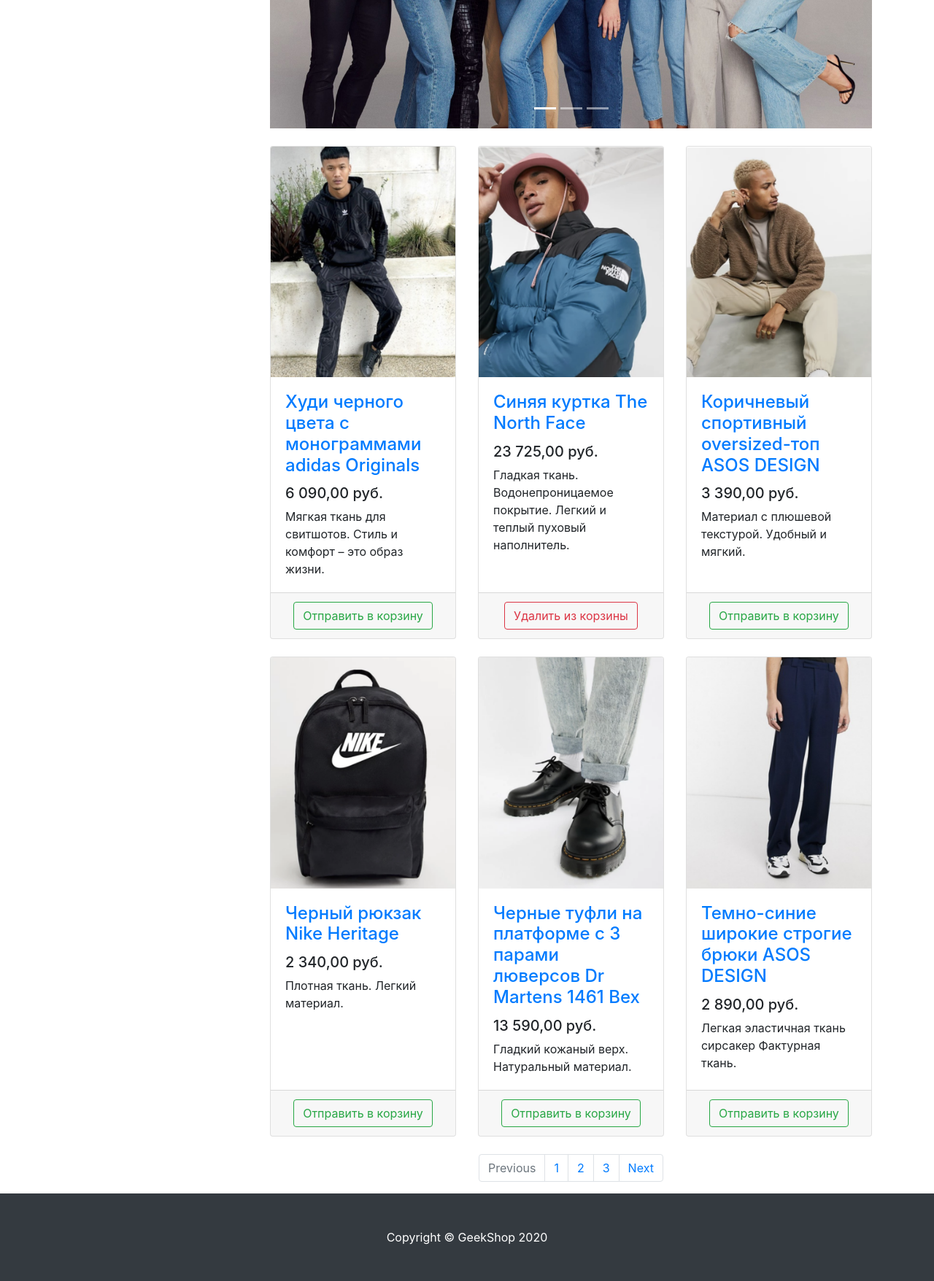
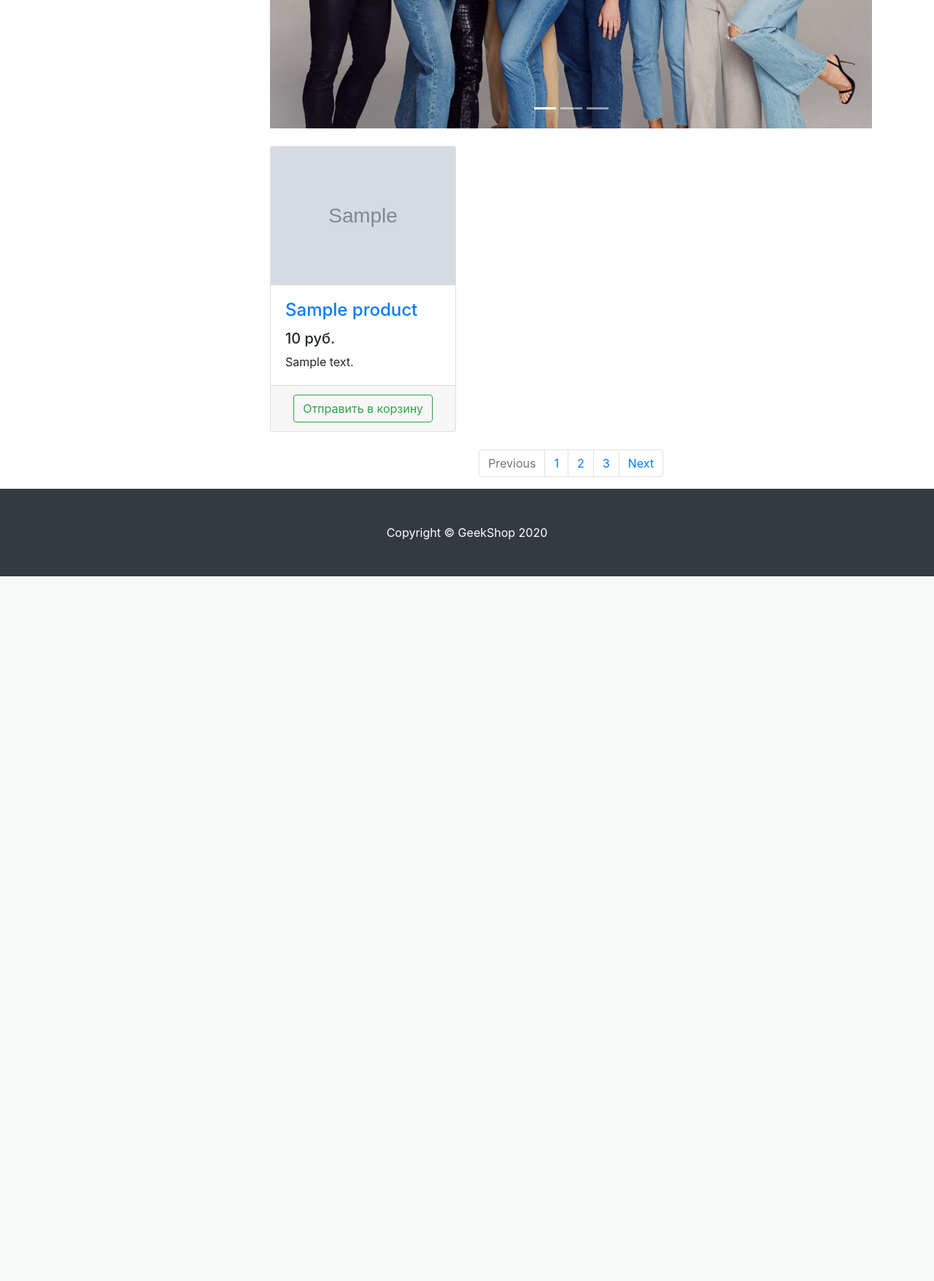
Before and after one commit to mrDonald009/Geekshop, a Django app: template mainapp/templates/mainapp/products.html in a window 1280 px wide. Shown: the part 399-2155 px from the top of the page at 73% size. After the commit the page ends 1189 px from the top, so only its background shows below. Run offline with Django 3.2, Linux system fonts and the light colour scheme; the template is opened without the code that fills it: most values are stand-ins (such as "Sample title", 1, 10 or a date in 2020); grey boxes marked "Sample" are stand-in pictures; some libraries are stand-ins or nearby versions.

Commit message:
add_context_in_products

```diff
--- a/mainapp/templates/mainapp/products.html
+++ b/mainapp/templates/mainapp/products.html
@@ -81,7 +81,7 @@
                         <img class="d-block img-fluid" src="{% static 'vendor/img/slides/slide-2.jpg' %}" alt="Second slide">
                     </div>
                     <div class="carousel-item">
-                        <img class="d-block img-fluid" src="{% static 'vendor/img/slides/slide-3.jpg' %}" alt="Third slide">
+                        <img class="d-block img-fluid" src="{% static 'vendor/img/slides/slide-3.jpg' %}/static/vendor/img/slides/slide-3.jpg" alt="Third slide">
                     </div>
                 </div>
                 <a class="carousel-control-prev" href="#carouselExampleIndicators" role="button" data-slide="prev">
@@ -95,128 +95,27 @@
             </div>
 
             <div class="row">
-
-                <div class="col-lg-4 col-md-6 mb-4">
+                {% for product in products %}
+                    <div class="col-lg-4 col-md-6 mb-4">
                     <div class="card h-100">
                         <a href="#">
                             <img class="card-img-top"
-                                 src="{% static 'vendor/img/products/Adidas-hoodie.png' %}"
+                                 src="{% static product.img %}"
                                  alt="">
                         </a>
                         <div class="card-body">
                             <h4 class="card-title">
-                                <a href="#">Худи черного цвета с монограммами adidas Originals</a>
+                                <a href="#">{{ product.name }}</a>
                             </h4>
-                            <h5>6 090,00 руб.</h5>
-                            <p class="card-text">Мягкая ткань для свитшотов. Стиль и комфорт – это образ жизни.</p>
+                            <h5>{{ product.price }} руб.</h5>
+                            <p class="card-text">{{ product.description }}</p>
                         </div>
                         <div class="card-footer text-center">
                             <button type="button" class="btn btn-outline-success">Отправить в корзину</button>
                         </div>
                     </div>
-                </div>
-
-                <div class="col-lg-4 col-md-6 mb-4">
-                    <div class="card h-100">
-                        <a href="#">
-                            <img class="card-img-top"
-                                 src="{% static 'vendor/img/products/Blue-jacket-The-North-Face.png' %}" alt="">
-                        </a>
-                        <div class="card-body">
-                            <h4 class="card-title">
-                                <a href="#">Синяя куртка The North Face</a>
-                            </h4>
-                            <h5>23 725,00 руб.</h5>
-                            <p class="card-text">
-                                Гладкая ткань. Водонепроницаемое покрытие. Легкий и теплый пуховый наполнитель.
-                            </p>
-                        </div>
-                        <div class="card-footer text-center">
-                            <button type="button" class="btn btn-outline-danger">Удалить из корзины</button>
-                        </div>
                     </div>
-                </div>
-
-                <div class="col-lg-4 col-md-6 mb-4">
-                    <div class="card h-100">
-                        <a href="#">
-                            <img class="card-img-top"
-                                 src="{% static 'vendor/img/products/Brown-sports-oversized-top-ASOS-DESIGN.png' %}"
-                                 alt="">
-                        </a>
-                        <div class="card-body">
-                            <h4 class="card-title">
-                                <a href="#">Коричневый спортивный oversized-топ ASOS DESIGN</a>
-                            </h4>
-                            <h5>3 390,00 руб.</h5>
-                            <p class="card-text">Материал с плюшевой текстурой. Удобный и мягкий.</p>
-                        </div>
-                        <div class="card-footer text-center">
-                            <button type="button" class="btn btn-outline-success">Отправить в корзину</button>
-                        </div>
-                    </div>
-                </div>
-
-                <div class="col-lg-4 col-md-6 mb-4">
-                    <div class="card h-100">
-                        <a href="#">
-                            <img class="card-img-top"
-                                 src="{% static 'vendor/img/products/Black-Nike-Heritage-backpack.png' %}"
-                                 alt="">
-                        </a>
-                        <div class="card-body">
-                            <h4 class="card-title">
-                                <a href="#">Черный рюкзак Nike Heritage</a>
-                            </h4>
-                            <h5>2 340,00 руб.</h5>
-                            <p class="card-text">Плотная ткань. Легкий материал.</p>
-                        </div>
-                        <div class="card-footer text-center">
-                            <button type="button" class="btn btn-outline-success">Отправить в корзину</button>
-                        </div>
-                    </div>
-                </div>
-
-                <div class="col-lg-4 col-md-6 mb-4">
-                    <div class="card h-100">
-                        <a href="#">
-                            <img class="card-img-top"
-                                 src="{% static 'vendor/img/products/Black-Dr-Martens-shoes.png' %}"
-                                 alt="">
-                        </a>
-                        <div class="card-body">
-                            <h4 class="card-title">
-                                <a href="#">Черные туфли на платформе с 3 парами люверсов Dr Martens 1461 Bex</a>
-                            </h4>
-                            <h5>13 590,00 руб.</h5>
-                            <p class="card-text">Гладкий кожаный верх. Натуральный материал.</p>
-                        </div>
-                        <div class="card-footer text-center">
-                            <button type="button" class="btn btn-outline-success">Отправить в корзину</button>
-                        </div>
-                    </div>
-                </div>
-
-                <div class="col-lg-4 col-md-6 mb-4">
-                    <div class="card h-100">
-                        <a href="#">
-                            <img class="card-img-top"
-                                 src="{% static 'vendor/img/products/Dark-blue-wide-leg-ASOs-DESIGN-trousers.png' %}"
-                                 alt="">
-                        </a>
-                        <div class="card-body">
-                            <h4 class="card-title">
-                                <a href="#">Темно-синие широкие строгие брюки ASOS DESIGN</a>
-                            </h4>
-                            <h5>2 890,00 руб.</h5>
-                            <p class="card-text">Легкая эластичная ткань сирсакер Фактурная ткань.</p>
-                        </div>
-                        <div class="card-footer text-center">
-                            <button type="button" class="btn btn-outline-success">Отправить в корзину</button>
-                        </div>
-                    </div>
-                </div>
-
+                {% endfor %}
             </div>
 
             <nav aria-label="Page navigation example">
@@ -249,11 +148,11 @@
 </footer>
 
 <!-- Bootstrap core JavaScript -->
-<script src="{% static 'vendor/jquery/jquery.min.js' %}"></script>
-<script src="{% static 'vendor/bootstrap/js/bootstrap.bundle.min.js' %}"></script>
+<script src="/static/vendor/jquery/jquery.min.js"></script>
+<script src="/static/vendor/bootstrap/js/bootstrap.bundle.min.js"></script>
 
 <!-- FontAwesome script -->
-<script src="{% static 'vendor/fontawesome/fontawesome-icons.js' %}" crossorigin="anonymous"></script>
+<script src="/static/vendor/fontawesome/fontawesome-icons.js" crossorigin="anonymous"></script>
 
 </body>
 
```
Also changed, not shown: mainapp/views.py (+6 -6 lines).
